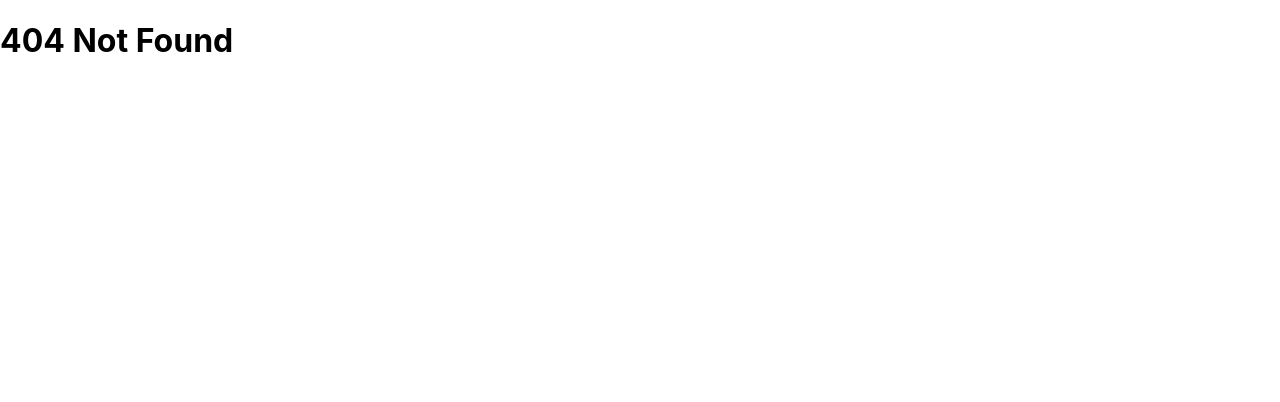
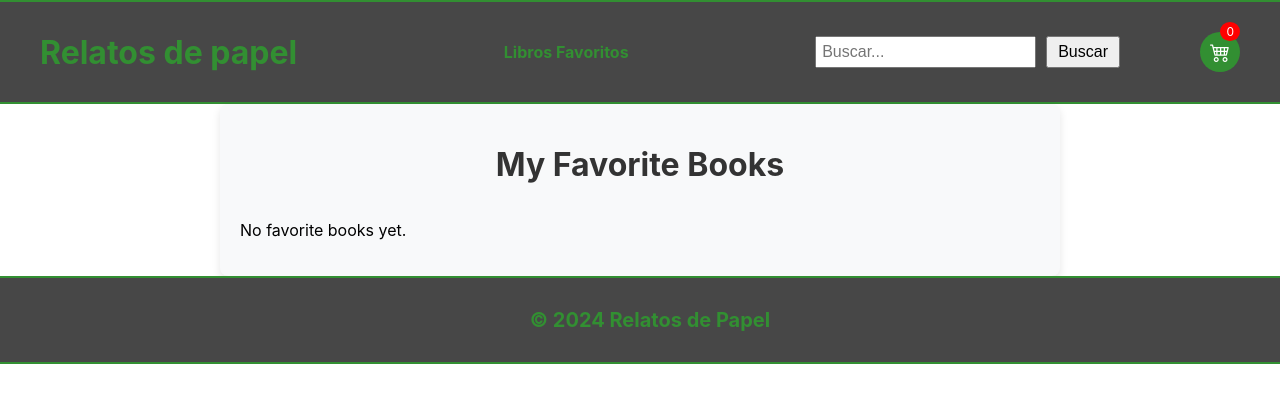
Before and after one commit to miguelmm95/Relatos_de_Papel-Front-End, a React (Create React App) app: page /FavoritesView in a window 1280 px wide. Before the commit this address had no page. Shown: the top 402 px of the page. Built offline with nearby package versions, Linux system fonts and the light colour scheme; the HTML template or start-up script is replaced by a standard one.

Commit message:
custom hook favorites books

```diff
--- a/src/components/Book.js
+++ b/src/components/Book.js
@@ -1,12 +1,18 @@
-import React, { useContext } from "react";
+import React, { useContext, useState, useEffect } from "react";
 import { useNavigate } from "react-router-dom";
 import { CartContext } from "../context/CartContext";
+import useFavorites from "../hooks/useFavorites";
 import "../styles/BookCard.css";
 
-export const Book = ({id, title, author, img, score, price }) => {
+export const Book = ({id, title, author, img, score, price, showFavorite }) => {
     const navigate = useNavigate();
     const { addToCart } = useContext(CartContext);
-    const { cart } = useContext(CartContext);
+    const { favorites, addFavorite, removeFavorite } = useFavorites();
+    const [isFavorite, setIsFavorite] = useState(false);
+
+    useEffect(() => {
+        setIsFavorite(favorites.some(fav => fav.id === id));
+    }, [favorites, id]);
 
     const handleClick = () => {
         navigate(`/books/${id}`);
@@ -17,11 +23,27 @@ export const Book = ({id, title, author, img, score, price }) => {
         addToCart({id, title, img, price})
     };
 
+    const handleAddToFavorite = (e) => {
+        e.stopPropagation()
+        const book = {id, title, author, img, score, price};
+        if(!isFavorite){
+            addFavorite(book);
+        }else{
+            removeFavorite(id);
+        }
+        setIsFavorite(!isFavorite);
+    };
+
     return (
         <div className="book_card" onClick={handleClick}>
             <img src={img} alt={title}/>
             <div className="book_card_content">
-                <h3>{title}</h3>
+                <div className="book_card_header">
+                    <h3>{title}</h3>
+                    {showFavorite && (
+                        <i id="book_card_star" className={`bi ${isFavorite ? "bi-star-fill" : "bi-star"}`} onClick={handleAddToFavorite}></i>
+                    )}
+                </div>
                 <p>Author: {author}</p>
                 <p>Score: {score}</p>
                 <p>{price}€</p>
--- /dev/null
+++ b/src/components/FavoritesList.js
@@ -0,0 +1 @@
+export const favoritesData = [];
--- a/src/components/Header.js
+++ b/src/components/Header.js
@@ -13,6 +13,10 @@ export const Header = () => {
     navigate("/Cart");
   };
 
+  const handleGoToFavorites = () => {
+    navigate("/FavoritesView");
+  };
+
   const handleMouse = () => {
     setIsCartVisible(!isCartVisible);
   };
@@ -24,6 +28,7 @@ export const Header = () => {
   return (
     <div className="header">
         <h1 className="header_text" onClick={handleNavigate}>Relatos de papel</h1>
+        <p className="header_text" onClick={handleGoToFavorites}>Libros Favoritos</p>
         <div className="header_searchBar">
             <input className="header_searchBar_text" type="text" placeholder="Buscar..." />
             <button className="header_searchBar_button">Buscar</button>
--- /dev/null
+++ b/src/hooks/useFavorites.js
@@ -0,0 +1,36 @@
+import { useEffect, useState } from 'react';
+import { favoritesData } from '../components/FavoritesList';
+
+const useFavorites = () => {
+    const [favorites, setFavorites] = useState([]);
+
+    useEffect(() => {
+        setFavorites(favoritesData);
+    }, []);
+
+    const addFavorite = (book) => {
+        setFavorites((prevFavorites) => {
+            if(prevFavorites.find((favorite) => favorite.id === book.id)){
+                return prevFavorites;
+            }
+            const updatedFavorites = [...prevFavorites, book];
+            favoritesData.push(book);
+            return updatedFavorites;
+        });
+    };
+
+    const removeFavorite = (id) => {
+        setFavorites((prevFavorites) => {
+            const updatedFavorites = prevFavorites.filter((favorite) => favorite.id !== id);
+            const index = favoritesData.findIndex((favorite) => favorite.id === id);
+            if (index !== -1) {
+                favoritesData.splice(index, 1);
+            }
+            return updatedFavorites;
+        })
+    };
+
+    return { favorites, addFavorite, removeFavorite };
+};
+
+export default useFavorites;
--- a/src/router/router.js
+++ b/src/router/router.js
@@ -3,6 +3,7 @@ import { BrowserRouter, Routes, Route } from "react-router-dom";
 import Landing from "../views/Landing";
 import { Overview } from "../views/Overview";
 import { BookDetails } from "../views/BookDetails";
+import FavoritesView from "../views/FavoritesView";
 import CartView from "../views/CartView";
 import { Checkout } from "../views/Checkout";
 import NotFound from "../views/NotFound";
@@ -18,6 +19,7 @@ export const BookRouter = () => {
             <Route path="/books/:id" element={<Layout><BookDetails /></Layout>} />
             <Route path="/Cart" element={<Layout><CartView /></Layout>} />
             <Route path="/Checkout" element={<Layout><Checkout /></Layout>}/>
+            <Route path="/FavoritesView" element={<Layout><FavoritesView /></Layout>} />
             <Route path="*" element={<NotFound />} />
         </Routes>
     </BrowserRouter>
--- a/src/styles/BookCard.css
+++ b/src/styles/BookCard.css
@@ -49,6 +49,26 @@
     font-weight: bold;
 }
 
+.book_card_header {
+    display: flex;
+    align-items: center;
+}
+
+.book_card_header h3 {
+    margin-right: 10px; /* Space between title and star icon */
+}
+
+.book_card_header i {
+    margin-top: -5px;
+    margin-left: 10px; /* Space between star icon and text */
+    background-color: rgb(50, 143, 50);
+    border-radius: 50%;
+    padding: 10px;
+    display: flex;
+    cursor: pointer;
+    color: gold;
+}
+
 #book_card_addToCart{
     background-color: rgb(50, 143, 50); /* Green background color */
     color: white; /* White text color */
--- /dev/null
+++ b/src/styles/FavoritesView.css
@@ -0,0 +1,42 @@
+.favorites_container {
+    max-width: 800px;
+    margin: 0 auto;
+    padding: 20px;
+    background-color: #f8f9fa;
+    border-radius: 8px;
+    box-shadow: 0 4px 8px rgba(0, 0, 0, 0.1);
+}
+
+.favorites_title {
+    font-size: 2em;
+    font-weight: bold;
+    text-align: center;
+    color: #333;
+    margin-bottom: 20px;
+}
+
+.favorites_list {
+    display: grid;
+    grid-template-columns: repeat(auto-fill, minmax(200px, 1fr));
+    gap: 20px;
+}
+
+.favorite_book {
+    position: relative;
+}
+
+.remove_button {
+    position: absolute;
+    top: 10px;
+    right: 10px;
+    background-color: red;
+    color: white;
+    border: none;
+    border-radius: 4px;
+    padding: 5px 10px;
+    cursor: pointer;
+}
+
+.remove_button:hover {
+    background-color: darkred;
+}
--- /dev/null
+++ b/src/views/FavoritesView.js
@@ -0,0 +1,35 @@
+import React from 'react';
+import useFavorites from '../hooks/useFavorites';
+import { Book } from '../components/Book';
+import '../styles/FavoritesView.css';
+
+const FavoritesView = () => {
+    const { favorites, removeFavorite } = useFavorites();
+
+    return (
+        <div className="favorites_container">
+            <h1 className="favorites_title">My Favorite Books</h1>
+            <div className="favorites_list">
+                {favorites.length > 0 ? (
+                    favorites.map((book) => (
+                        <div key={book.id} className="favorite_book">
+                            <Book
+                                id={book.id}
+                                title={book.title}
+                                author={book.author}
+                                img={book.img}
+                                score={book.score}
+                                price={book.price}
+                            />
+                            <button className="remove_button" onClick={() => removeFavorite(book.id)}>Remove</button>
+                        </div>
+                    ))
+                ) : (
+                    <p>No favorite books yet.</p>
+                )}
+            </div>
+        </div>
+    );
+};
+
+export default FavoritesView;
--- a/src/views/Overview.js
+++ b/src/views/Overview.js
@@ -26,6 +26,7 @@ export const Overview = () => {
                             synopsis={book.synopsis}
                             score={book.score}
                             price={book.price}
+                            showFavorite={true}
                         />
                     ))
                 ) : (
```
